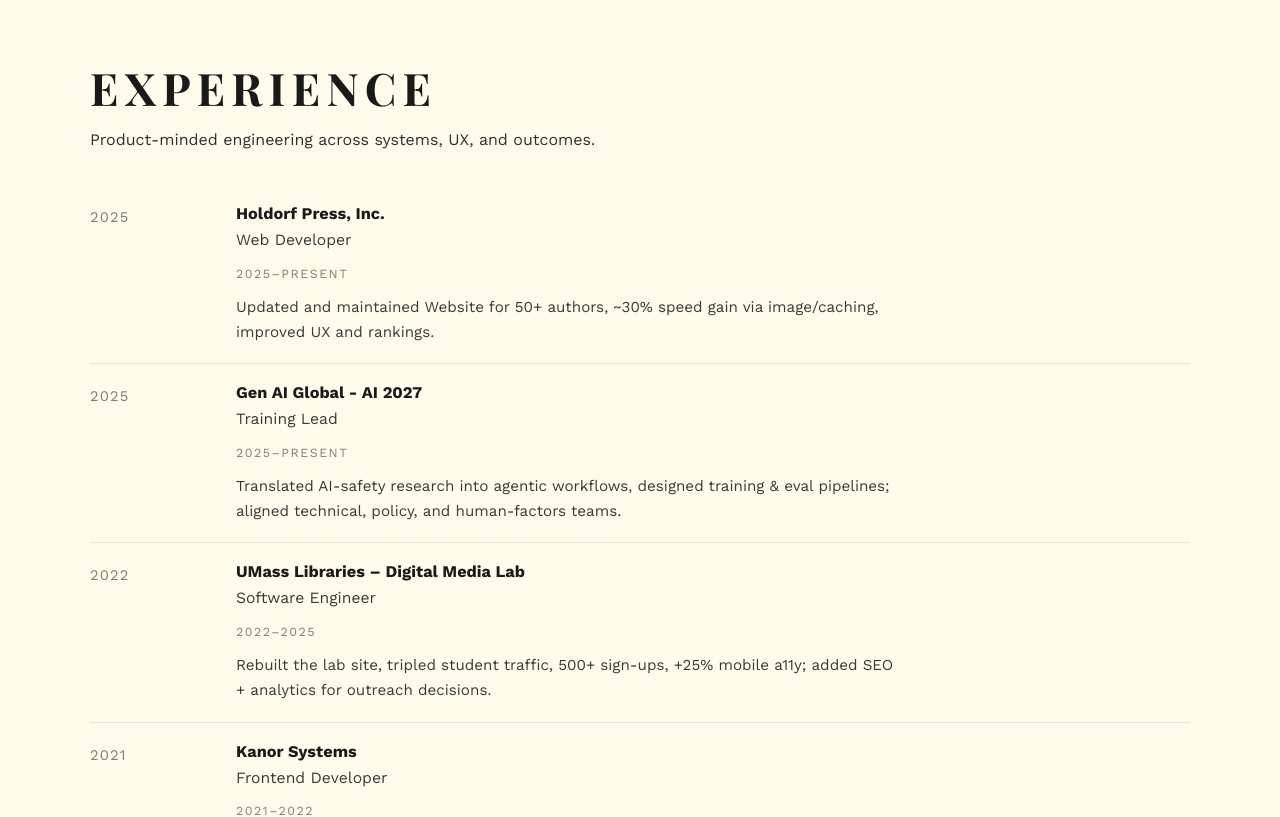
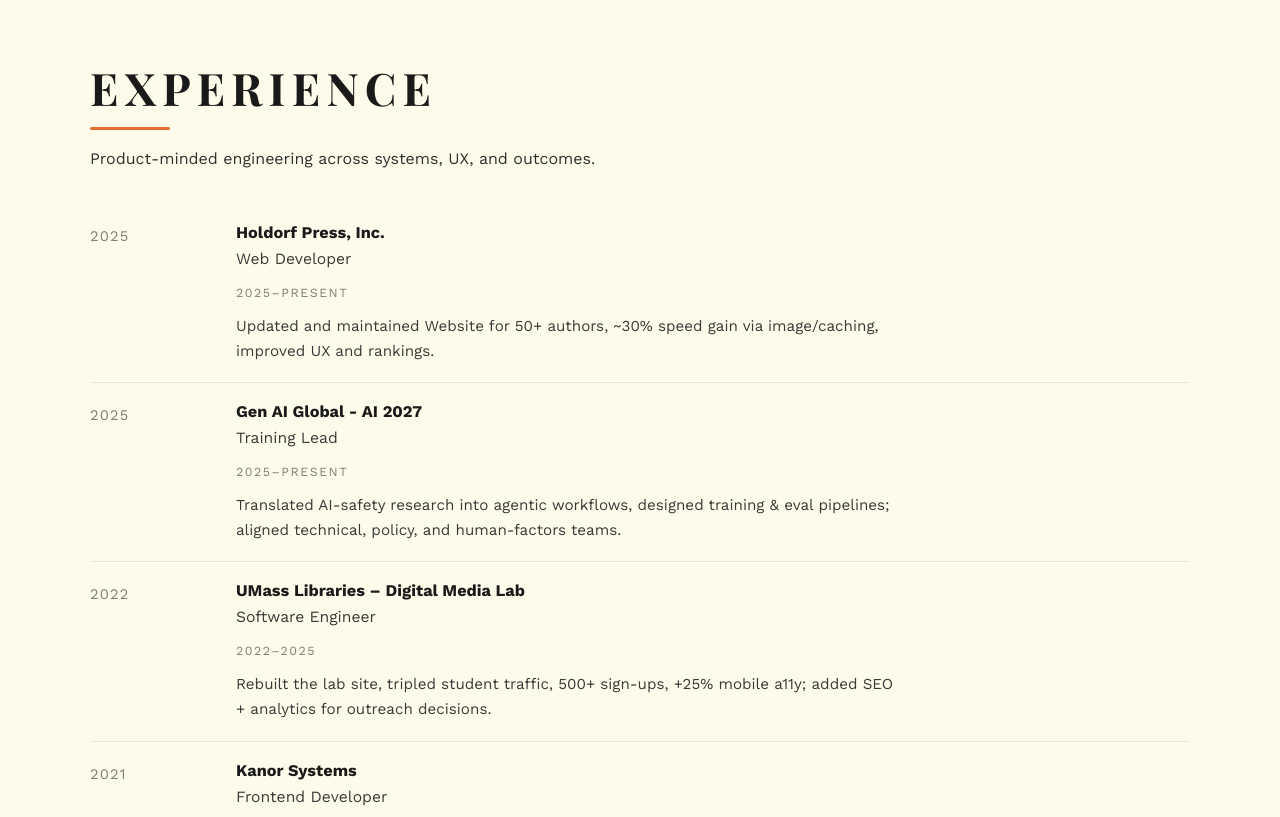
Before and after one commit to vanikorepu/my-profile, a React (Vite) app: page / in a window 1280 px wide. Shown: the part 1620-2437 px from the top of the page. Built offline with nearby package versions, Linux system fonts and the light colour scheme.

Commit message:
made it better

```diff
--- a/src/components/Timeline.css
+++ b/src/components/Timeline.css
@@ -20,6 +20,14 @@
   letter-spacing: 0.14em;
   text-transform: uppercase;
   margin: 0 0 0.75rem;
+}
+
+.exp-underline{
+  width: 80px;
+  height: 3px;
+  margin: 10px 0 16px;
+  border-radius: 999px;
+  background: var(--accent-color);
 }
 
 .exp__header p {
--- a/src/components/Timeline.jsx
+++ b/src/components/Timeline.jsx
@@ -57,6 +57,7 @@ export default function Timeline() {
       <div className="exp__inner">
         <header className="exp__header">
           <h2>Experience</h2>
+          <div className="exp-underline"/>
           <p>Product-minded engineering across systems, UX, and outcomes.</p>
         </header>
 
```
